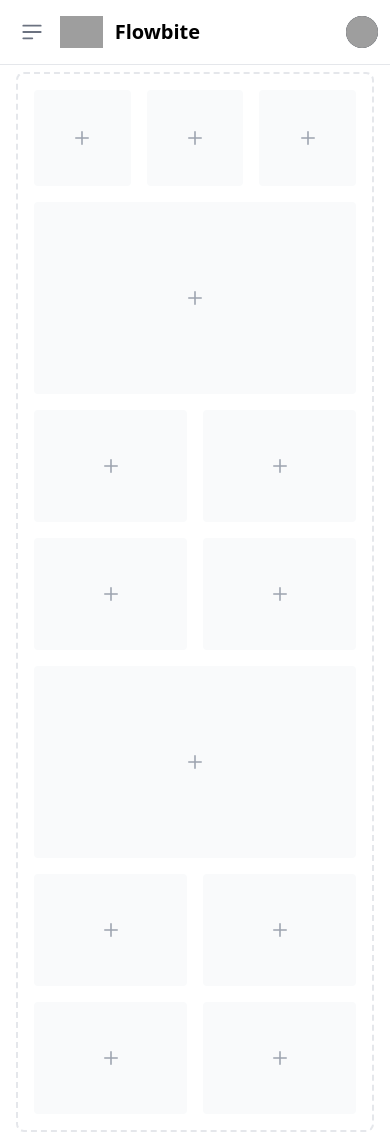
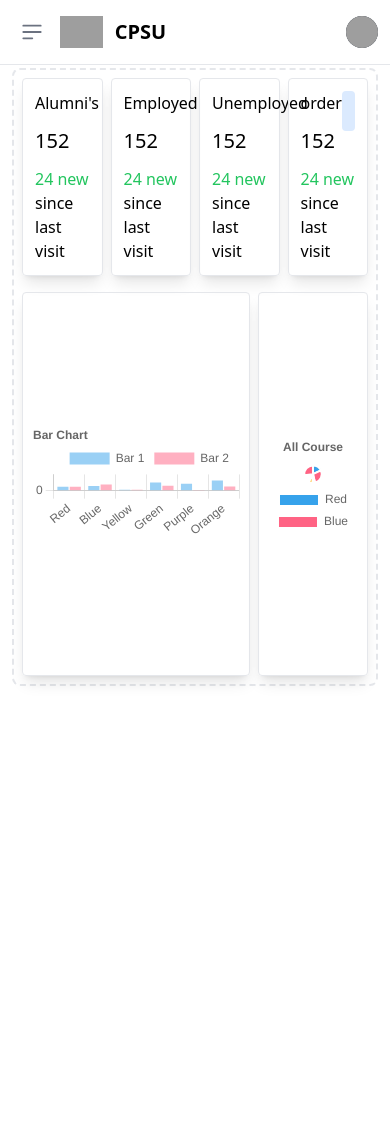
Before and after one commit to 5kydriven/alumni-tracker-system, a Vue app: page /admin in a window 390 px wide. After the commit the page ends 844 px from the top, so only its background shows below. Built offline with nearby package versions, Linux system fonts and the light colour scheme; grey boxes are pictures that could not be loaded.

Commit message:
add charts

```diff
--- /dev/null
+++ b/src/components/charts/BarChart.vue
@@ -0,0 +1,49 @@
+<script setup>
+import { onMounted } from 'vue'
+import Chart from 'chart.js/auto';
+
+onMounted(() => {
+    const ctx = document.getElementById('barChart');
+    new Chart(ctx, {
+        type: 'bar',
+        data: {
+            labels: ['Red', 'Blue', 'Yellow', 'Green', 'Purple', 'Orange'],
+            datasets: [
+            {
+                label: 'Bar 1',
+                data: [12, 14, 3, 25, 21, 31],
+            },
+            {
+                label: 'Bar 2',
+                data: [12, 19, 3, 15, 2, 13],
+            },
+            ]
+        },
+        options: {
+            responsive: true,
+            plugins: {
+                legend: {
+                    position: 'top',
+                    align: 'end',
+                },
+                title: {
+                    align: 'start',
+                    display: true,
+                    text: 'Bar Chart',
+                    padding: 0,
+                }
+            },
+            layout: {
+                padding: {
+                    left: 10,
+                    right: 10,
+                },
+            }
+        }
+    });
+})
+</script>
+
+<template>
+    <canvas id="barChart"></canvas>
+</template>
--- /dev/null
+++ b/src/components/charts/PieChart.vue
@@ -0,0 +1,41 @@
+<script setup>
+import { onMounted } from 'vue'
+import Chart from 'chart.js/auto';
+
+
+onMounted(() => {
+    const ctx = document.getElementById('pieChart');
+    new Chart(ctx, {
+        type: 'pie',
+        data: {
+            labels: ['Red', 'Blue', 'Yellow', 'Green', 'Purple', 'Orange', 'pink', 'black', 'gray'],
+            datasets: [
+                {
+                    label: '# of Votes',
+                    data: [12, 19, 3, 5, 2, 3, 2, 3, 18],
+                },
+            ]
+        },
+        options: {
+            responsive: true,
+            plugins: {
+                legend: {
+                    position: 'bottom',
+                },
+                title: {
+                    display: true,
+                    text: 'All Course',
+                    position: 'top',
+                    font: {
+                        weight: 'bold'
+                    }
+                }
+            }
+        }
+    });
+})
+</script>
+
+<template>
+    <canvas id="pieChart"></canvas>
+</template>
--- a/src/layouts/AdminLayout.vue
+++ b/src/layouts/AdminLayout.vue
@@ -33,7 +33,7 @@ const toggle = () => {
                     <a href="https://flowbite.com" class="flex ms-2 md:me-24">
                         <img src="https://flowbite.com/docs/images/logo.svg" class="h-8 me-3" alt="FlowBite Logo" />
                         <span
-                            class="self-center text-xl font-semibold sm:text-2xl whitespace-nowrap dark:text-white">Flowbite</span>
+                            class="self-center text-xl font-semibold sm:text-2xl whitespace-nowrap dark:text-white">CPSU</span>
                     </a>
                 </div>
                 <div class="flex items-center">
--- a/src/views/SubAdminView.vue
+++ b/src/views/SubAdminView.vue
@@ -1,134 +1,86 @@
 <script setup>
 import AdminLayout from '../layouts/AdminLayout.vue'
+import PieChart from '../components/charts/PieChart.vue'
+import BarChart from '../components/charts/BarChart.vue'
 </script>
 
 <template>
     <AdminLayout>
-        <div class="p-4 sm:ml-64">
-            <div class="p-4 border-2 border-gray-200 border-dashed rounded-lg dark:border-gray-700 mt-14">
-                <div class="grid grid-cols-3 gap-4 mb-4">
-                    <div class="flex items-center justify-center h-24 rounded bg-gray-50 dark:bg-gray-800">
-                        <p class="text-2xl text-gray-400 dark:text-gray-500">
-                            <svg class="w-3.5 h-3.5" aria-hidden="true" xmlns="http://www.w3.org/2000/svg" fill="none"
-                                viewBox="0 0 18 18">
-                                <path stroke="currentColor" stroke-linecap="round" stroke-linejoin="round"
-                                    stroke-width="2" d="M9 1v16M1 9h16" />
-                            </svg>
-                        </p>
+        <div class="p-3 sm:ml-64">
+            <div class="p-2 border-2 border-gray-200 border-dashed rounded-lg dark:border-gray-700 mt-14">
+                <div class="grid grid-cols-4 gap-2 mb-4">
+
+                    <div class="border shadow-lg shadow-2 p-3 rounded">
+                        <div class="flex justify-between mb-3 w-full">
+                            <div>
+                                <span class="block text-500 font-medium mb-3">Alumni's</span>
+                                <div class="text-900 font-medium text-xl">152</div>
                             </div>
-                    <div class="flex items-center justify-center h-24 rounded bg-gray-50 dark:bg-gray-800">
-                        <p class="text-2xl text-gray-400 dark:text-gray-500">
-                            <svg class="w-3.5 h-3.5" aria-hidden="true" xmlns="http://www.w3.org/2000/svg" fill="none"
-                                viewBox="0 0 18 18">
-                                <path stroke="currentColor" stroke-linecap="round" stroke-linejoin="round"
-                                    stroke-width="2" d="M9 1v16M1 9h16" />
-                            </svg>
-                        </p>
-                    </div>
-                    <div class="flex items-center justify-center h-24 rounded bg-gray-50 dark:bg-gray-800">
-                        <p class="text-2xl text-gray-400 dark:text-gray-500">
-                            <svg class="w-3.5 h-3.5" aria-hidden="true" xmlns="http://www.w3.org/2000/svg" fill="none"
-                                viewBox="0 0 18 18">
-                                <path stroke="currentColor" stroke-linecap="round" stroke-linejoin="round"
-                                    stroke-width="2" d="M9 1v16M1 9h16" />
-                            </svg>
-                        </p>
+                            <div class="flex align-center justify-center bg-blue-100 rounded"
+                                style="width:2.5rem;height:2.5rem">
+                                <i class="pi pi-shopping-cart text-blue-500 text-xl"></i>
                             </div>
                         </div>
-                <div class="flex items-center justify-center h-48 mb-4 rounded bg-gray-50 dark:bg-gray-800">
-                    <p class="text-2xl text-gray-400 dark:text-gray-500">
-                        <svg class="w-3.5 h-3.5" aria-hidden="true" xmlns="http://www.w3.org/2000/svg" fill="none"
-                            viewBox="0 0 18 18">
-                            <path stroke="currentColor" stroke-linecap="round" stroke-linejoin="round" stroke-width="2"
-                                d="M9 1v16M1 9h16" />
-                        </svg>
-                    </p>
+                        <span class="text-green-500 font-medium">24 new </span>
+                        <span class="text-500">since last visit</span>
                     </div>
-                <div class="grid grid-cols-2 gap-4 mb-4">
-                    <div class="flex items-center justify-center rounded bg-gray-50 h-28 dark:bg-gray-800">
-                        <p class="text-2xl text-gray-400 dark:text-gray-500">
-                            <svg class="w-3.5 h-3.5" aria-hidden="true" xmlns="http://www.w3.org/2000/svg" fill="none"
-                                viewBox="0 0 18 18">
-                                <path stroke="currentColor" stroke-linecap="round" stroke-linejoin="round"
-                                    stroke-width="2" d="M9 1v16M1 9h16" />
-                            </svg>
-                        </p>
+
+                    <div class="border shadow-lg shadow-2 p-3 rounded">
+                        <div class="flex justify-between mb-3 w-full">
+                            <div>
+                                <span class="block text-500 font-medium mb-3">Employed</span>
+                                <div class="text-900 font-medium text-xl">152</div>
                             </div>
-                    <div class="flex items-center justify-center rounded bg-gray-50 h-28 dark:bg-gray-800">
-                        <p class="text-2xl text-gray-400 dark:text-gray-500">
-                            <svg class="w-3.5 h-3.5" aria-hidden="true" xmlns="http://www.w3.org/2000/svg" fill="none"
-                                viewBox="0 0 18 18">
-                                <path stroke="currentColor" stroke-linecap="round" stroke-linejoin="round"
-                                    stroke-width="2" d="M9 1v16M1 9h16" />
-                            </svg>
-                        </p>
-                    </div>
-                    <div class="flex items-center justify-center rounded bg-gray-50 h-28 dark:bg-gray-800">
-                        <p class="text-2xl text-gray-400 dark:text-gray-500">
-                            <svg class="w-3.5 h-3.5" aria-hidden="true" xmlns="http://www.w3.org/2000/svg" fill="none"
-                                viewBox="0 0 18 18">
-                                <path stroke="currentColor" stroke-linecap="round" stroke-linejoin="round"
-                                    stroke-width="2" d="M9 1v16M1 9h16" />
-                            </svg>
-                        </p>
-                    </div>
-                    <div class="flex items-center justify-center rounded bg-gray-50 h-28 dark:bg-gray-800">
-                        <p class="text-2xl text-gray-400 dark:text-gray-500">
-                            <svg class="w-3.5 h-3.5" aria-hidden="true" xmlns="http://www.w3.org/2000/svg" fill="none"
-                                viewBox="0 0 18 18">
-                                <path stroke="currentColor" stroke-linecap="round" stroke-linejoin="round"
-                                    stroke-width="2" d="M9 1v16M1 9h16" />
-                            </svg>
-                        </p>
+                            <div class="flex align-center justify-center bg-blue-100 rounded"
+                                style="width:2.5rem;height:2.5rem">
+                                <i class="pi pi-shopping-cart text-blue-500 text-xl"></i>
                             </div>
                         </div>
-                <div class="flex items-center justify-center h-48 mb-4 rounded bg-gray-50 dark:bg-gray-800">
-                    <p class="text-2xl text-gray-400 dark:text-gray-500">
-                        <svg class="w-3.5 h-3.5" aria-hidden="true" xmlns="http://www.w3.org/2000/svg" fill="none"
-                            viewBox="0 0 18 18">
-                            <path stroke="currentColor" stroke-linecap="round" stroke-linejoin="round" stroke-width="2"
-                                d="M9 1v16M1 9h16" />
-                        </svg>
-                    </p>
+                        <span class="text-green-500 font-medium">24 new </span>
+                        <span class="text-500">since last visit</span>
                     </div>
-                <div class="grid grid-cols-2 gap-4">
-                    <div class="flex items-center justify-center rounded bg-gray-50 h-28 dark:bg-gray-800">
-                        <p class="text-2xl text-gray-400 dark:text-gray-500">
-                            <svg class="w-3.5 h-3.5" aria-hidden="true" xmlns="http://www.w3.org/2000/svg" fill="none"
-                                viewBox="0 0 18 18">
-                                <path stroke="currentColor" stroke-linecap="round" stroke-linejoin="round"
-                                    stroke-width="2" d="M9 1v16M1 9h16" />
-                            </svg>
-                        </p>
+
+                    <div class="border shadow-lg shadow-2 p-3 rounded">
+                        <div class="flex justify-between mb-3 w-full">
+                            <div>
+                                <span class="block text-500 font-medium mb-3">Unemployed</span>
+                                <div class="text-900 font-medium text-xl">152</div>
                             </div>
-                    <div class="flex items-center justify-center rounded bg-gray-50 h-28 dark:bg-gray-800">
-                        <p class="text-2xl text-gray-400 dark:text-gray-500">
-                            <svg class="w-3.5 h-3.5" aria-hidden="true" xmlns="http://www.w3.org/2000/svg" fill="none"
-                                viewBox="0 0 18 18">
-                                <path stroke="currentColor" stroke-linecap="round" stroke-linejoin="round"
-                                    stroke-width="2" d="M9 1v16M1 9h16" />
-                            </svg>
-                        </p>
-                    </div>
-                    <div class="flex items-center justify-center rounded bg-gray-50 h-28 dark:bg-gray-800">
-                        <p class="text-2xl text-gray-400 dark:text-gray-500">
-                            <svg class="w-3.5 h-3.5" aria-hidden="true" xmlns="http://www.w3.org/2000/svg" fill="none"
-                                viewBox="0 0 18 18">
-                                <path stroke="currentColor" stroke-linecap="round" stroke-linejoin="round"
-                                    stroke-width="2" d="M9 1v16M1 9h16" />
-                            </svg>
-                        </p>
-                    </div>
-                    <div class="flex items-center justify-center rounded bg-gray-50 h-28 dark:bg-gray-800">
-                        <p class="text-2xl text-gray-400 dark:text-gray-500">
-                            <svg class="w-3.5 h-3.5" aria-hidden="true" xmlns="http://www.w3.org/2000/svg" fill="none"
-                                viewBox="0 0 18 18">
-                                <path stroke="currentColor" stroke-linecap="round" stroke-linejoin="round"
-                                    stroke-width="2" d="M9 1v16M1 9h16" />
-                            </svg>
-                        </p>
+                            <div class="flex align-center justify-center bg-blue-100 rounded"
+                                style="width:2.5rem;height:2.5rem">
+                                <i class="pi pi-shopping-cart text-blue-500 text-xl"></i>
                             </div>
                         </div>
+                        <span class="text-green-500 font-medium">24 new </span>
+                        <span class="text-500">since last visit</span>
+                    </div>
+
+                    <div class="border shadow-lg shadow-2 p-3 rounded">
+                        <div class="flex justify-between mb-3 w-full">
+                            <div>
+                                <span class="block text-500 font-medium mb-3">order</span>
+                                <div class="text-900 font-medium text-xl">152</div>
+                            </div>
+                            <div class="flex align-center justify-center bg-blue-100 rounded"
+                                style="width:2.5rem;height:2.5rem">
+                                <i class="pi pi-shopping-cart text-blue-500 text-xl"></i>
+                            </div>
+                        </div>
+                        <span class="text-green-500 font-medium">24 new </span>
+                        <span class="text-500">since last visit</span>
+                    </div>
+
+                </div>
+
+                <div class="h-96 grid grid-cols-12 gap-2 ">
+                    <div class="col-span-8 border shadow-lg shadow-2 rounded flex items-center">
+                        <BarChart />
+                    </div>
+                    <div class="col-span-4 border shadow-lg shadow-2 rounded flex items-center justify-center">
+                        <PieChart />
+                    </div>
+                </div>
+
             </div>
         </div>
     </AdminLayout>
```
Lines whose indentation alone changed are shown as unchanged.
